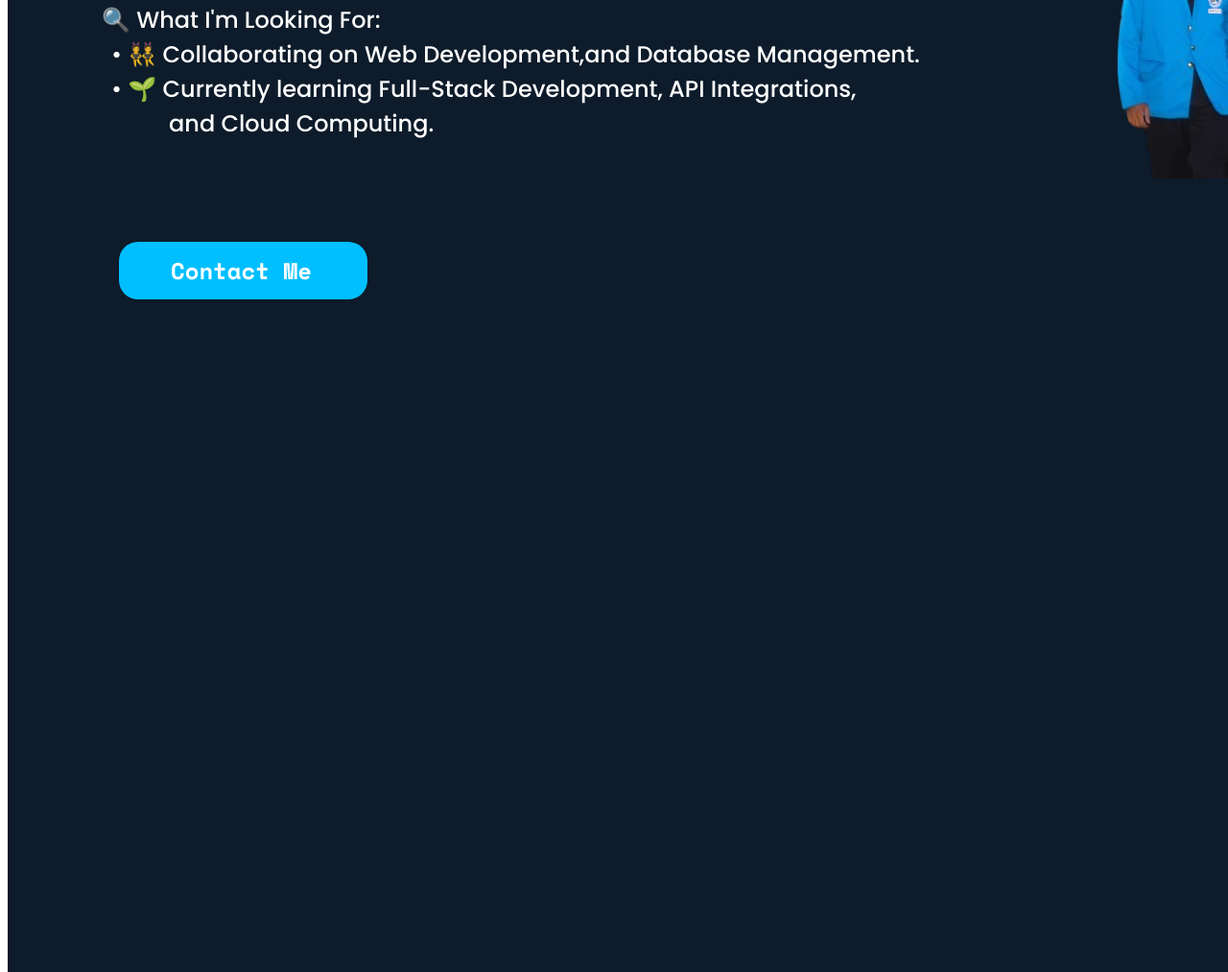
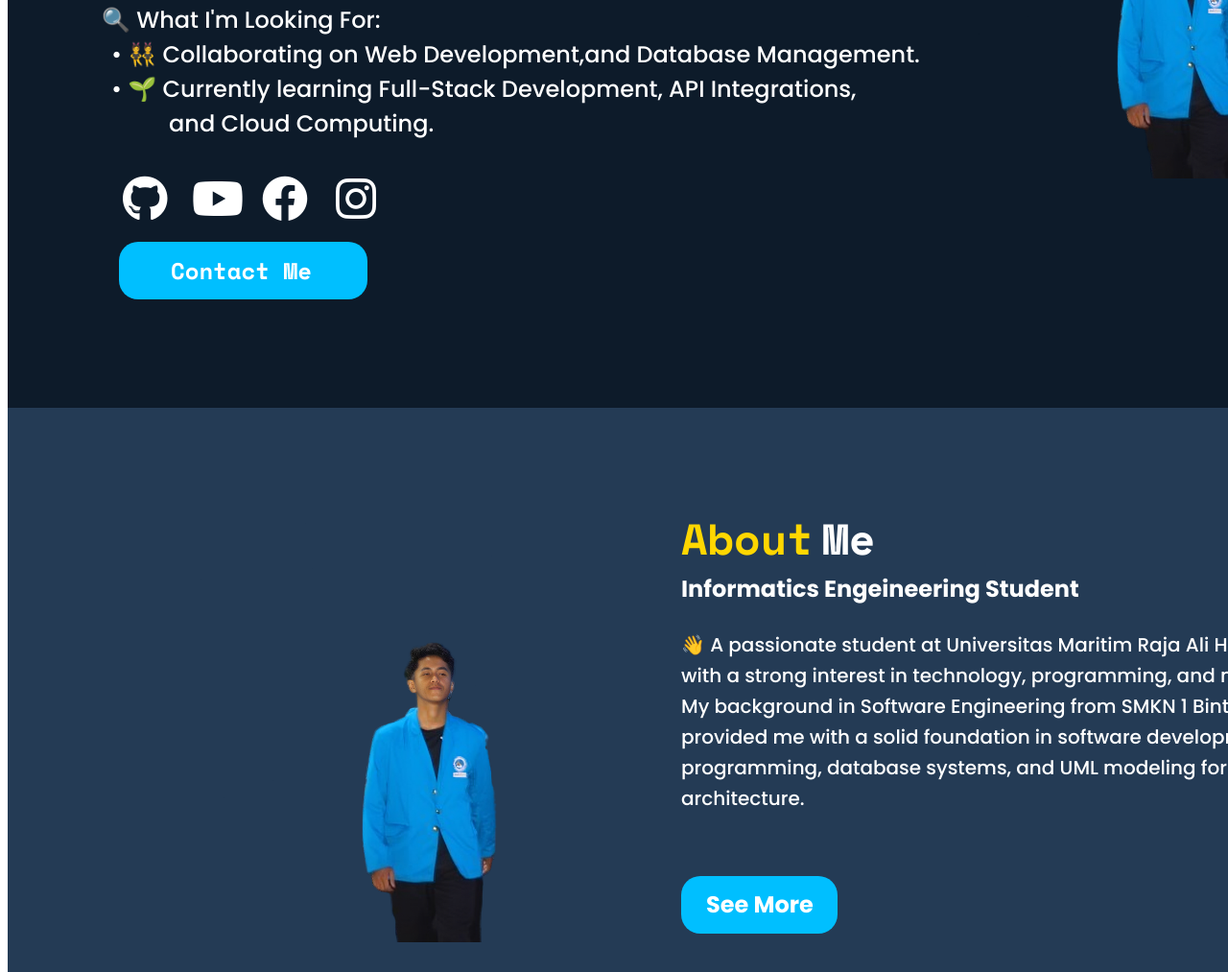
Before and after one commit to cahyadi240105/Project-Portfolio, a plain HTML site: page index.html in a window 1280 px wide. Shown: the part 379-1392 px from the top of the page at 96% size. Drawn offline with nearby package versions, Linux system fonts and the light colour scheme.

Commit message:
Proses Our Services

```diff
--- a/css/styles.css
+++ b/css/styles.css
@@ -138,7 +138,7 @@
     position: absolute;
     height: 36px;
     top: -3px;
-    left: 5322px;
+    left: 532px;
     color: #ffffff;
     font-family: Poppins, var(--default-font-family);
     font-size: 24px;
@@ -257,6 +257,7 @@
     transform: translate(-71.2%, 0);
     z-index: 5;
     color: #ffffff;
+    margin-bottom: 20px;
 }
 
 .looking-for p{
@@ -274,6 +275,10 @@
 }
 
 .frame-3{
+    display: flex;
+    justify-content: center;
+    gap: 20px;
+    align-items: center;
     position: absolute;
     width: 288px;
     height: 83px;
@@ -283,6 +288,54 @@
     overflow: hidden;
 }
 
+/* Icon */
+.vector-4 {
+    position: absolute;
+    width: 40px;
+    height: 40px;
+    top: 50%;
+    left: 50%;
+    color: #ffffff;
+    background-size: cover;
+    transform: translate(-337.5%, -41.25%);
+    z-index: 131;
+}
+
+.vector-5{
+    position: absolute;
+    width: 40px;
+    height: 40px;
+    top: 50%;
+    left: 50%;
+    color: #ffffff;
+    background-size: cover;
+    transform: translate(-157.5%, -41.25%);
+    z-index: 132;
+}
+
+.vector-6{
+    position: absolute;
+    width: 40px;
+    height: 40px;
+    top: 50%;
+    left: 50%;
+    color: #ffffff;
+    background-size: cover;
+    transform: translate(25%, -41.25%);
+    z-index: 133;
+}
+
+.vector-7{
+    position: absolute;
+    width: 40px;
+    height: 40px;
+    top: 50%;
+    left: 50%;
+    color: #ffffff;
+    background-size: cover;
+    transform: translate(217.5%, -41.25%);
+    z-index: 130;
+}
 .frame-7{
     position: relative;
     width: 299px;
@@ -321,3 +374,147 @@
     z-index: 142;
     text-decoration: none;
 }
+
+/* About */
+
+.about-section{
+    position: relative;
+    width: 1440px;
+    height: 745px;
+    margin: 103px 0 0 0;
+    background-color: #243B55;
+    z-index : 6;
+    overflow: hidden;
+}
+
+.profil-image-8{
+    position: absolute;
+    width: 349px;
+    height: 463px;
+    top: 94px;
+    left: 183px;
+    background: url(../img/profil.png) no-repeat center;
+    background-size: cover;
+    z-index: 145;
+}
+
+.flex-column-a{
+    position: absolute;
+    height: 450px;
+    top: 103px;
+    right: 32px;
+    left: 693px;
+    z-index: 10;
+}
+
+.about-me{
+    position: relative;
+    width: 221px;
+    height: 67px;
+    margin: 0 0 0 9px;
+    font-family: Poppins, var(--default-font-family);
+    font-size: 45px;
+    font-weight: 700;
+    line-height: 67px;
+    text-align: left;
+    text-overflow: initial;
+    white-space: nowrap;
+    z-index: 7;
+}
+
+.about-9{
+    position: relative;
+    color: #ffd700;
+    font-family: Space Mono,var(--default-font-family);
+    font-size: 45px;
+    line-height: 67.5px;
+    font-weight: 700;
+    text-align: left;
+}
+.nbsp {
+    position: relative;
+    color: #ffffff;
+    font-family: Space Mono, var(--default-font-family);
+    font-size: 45px;
+    line-height: 67.5px;
+    font-weight: 700;
+    text-align: left;
+}
+.me{
+    position: relative;
+    color: #ffffff;
+    font-family: Space Mono, var(--default-font-family);
+    font-size: 45px;
+    line-height: 67.5px;
+    font-weight: 700;
+    text-align: left;
+}
+
+.student-a{
+    display: block;
+    position: relative;
+    height: 36px;
+    margin: 1px 0 0 9px;
+    color: #ffffff;
+    font-family: Poppins, var(--default-font-family);
+    font-size: 24px;
+    font-weight: 700;
+    line-height: 36px;
+    text-align: left;
+    white-space: nowrap;
+    z-index: 9;
+}
+
+.passionate{
+    position: relative;
+    width : 706px;
+    height: 192px;
+    margin: 24px 0 0 9px;
+    font-family: Poppins, var(--default-font-family);
+    font-size: 20px;
+    font-weight: 500;
+    line-height: 32px;
+    background: no-repeat center;
+    background: cover;
+    color: #ffffff;
+    z-index: 8;
+}
+
+.frame-b{
+    position: relative;
+    width: 183px;
+    height: 70px;
+    margin: 60px 0 0 0;
+    z-index: 10;
+    overflow: hidden;
+}
+
+.rectangle-c{
+    position: absolute;
+    width: 163px;
+    height: 60px;
+    top: 5px;
+    left: 9px;
+    background: #00bfff;
+    z-index: 11;
+    border-radius: 20px;
+}
+
+.see-more{
+    display: flex;
+    align-items: flex-start;
+    justify-content: flex-start;
+    position: absolute;
+    height: 36px;
+    top: 17px;
+    left: 35px;
+    color: #ffffff;
+    font-family: Poppins, var(--default-font-family);
+    font-size: 24px;
+    font-weight: 700;
+    line-height: 36px;
+    text-align: left;
+    white-space: nowrap;
+    z-index: 12;
+    text-decoration: none;
+}
--- a/index.html
+++ b/index.html
@@ -4,6 +4,7 @@
     <meta charset="UTF-8">
     <meta name="viewport" content="width=device-width, initial-scale=1.0">
     <title>Cahyadi - Portfolio</title>
+    <link rel="stylesheet" href="https://cdnjs.cloudflare.com/ajax/libs/font-awesome/6.4.2/css/all.min.css">
     <link rel="stylesheet" href="https://fonts.googleapis.com/css2?family=Space+Mono:wght@700&display=swap" />
     <link rel="stylesheet" href="https://fonts.googleapis.com/css2?family=Poppins:wght@400;500;600;700;800&display=swap" />
     <link rel="stylesheet" href="css/styles.css">
@@ -14,11 +15,11 @@
             <div class="flex-row">
                 <span class="logo">Cahyadi Prasetyo</span>
                 <nav class="frame">
+                    <a href="#home-section" class="home">Home</a>
+                    <a href="#about-section" class="about">About</a>
+                    <a href="#services-section" class="services">Services</a>
+                    <a href="#portfolio-section" class="portfolio">Portfolio</a>
                     <a href="#contact-section" class="contact">Contact</a>
-                    <a href="#home-section" class="home">Home</a>
-                    <a href="#home-section" class="about">About</a>
-                    <a href="#about-section" class="services">Services</a>
-                    <a href="#services-section" class="portfolio">Portfolio</a>
                 </nav>
             </div>
         </header>
@@ -37,27 +38,39 @@
                 </p>
             </div>
             <div class="frame-3">
-                <div class="vector-4"></div>
+                <a href="" class="vector-4"><i class="fa-brands fa-github fa-3x"></i></a>
+                <a href="" class="vector-5"><i class="fa-brands fa-youtube fa-3x"></i></a>
+                <a href="" class="vector-6"><i class="fa-brands fa-facebook fa-3x"></i></a>
+                <a href="" class="vector-7"><i class="fa-brands fa-instagram fa-3x"></i></a>
             </div>
         </section>
 
         <div class="frame-7">
             <div class="rectangle"></div>
-            <a href="#contact" class="contact-me">Contact Me</a>
+            <a href="#contact-section" class="contact-me">Contact Me</a>
         </div>
 
-        <section id="about" class="about">
+        <section id="about-section" class="about-section">
             <div class="profil-image-8"></div>
+            <div class="flex-column-a">
                 <div class="about-me">
                     <span class="about-9">About</span>
                     <span class="nbsp"> </span>
                     <span class="me">Me</span>
                 </div>
                 <span class="student-a">Informatics Engeineering Student</span>
-            <div class="passiontate"></div>
+                <div class="passionate">
+                    <p>👋 A passionate student at Universitas Maritim Raja Ali Haji (UMRAH),
+                    with a strong interest in technology, programming, and mentoring.
+                    My background in Software Engineering from SMKN 1 Bintan Timur has
+                    provided me with a solid foundation in software development, web
+                    programming, database systems, and UML modeling for system
+                    architecture.</p>
+                </div>
                 <div class="frame-b">
                     <div class="rectangle-c"></div>
                     <a href="" class="see-more">See More</a>
+                </div>
            </div>
         </section>
     </div>
```
Lines whose indentation alone changed are shown as unchanged.
